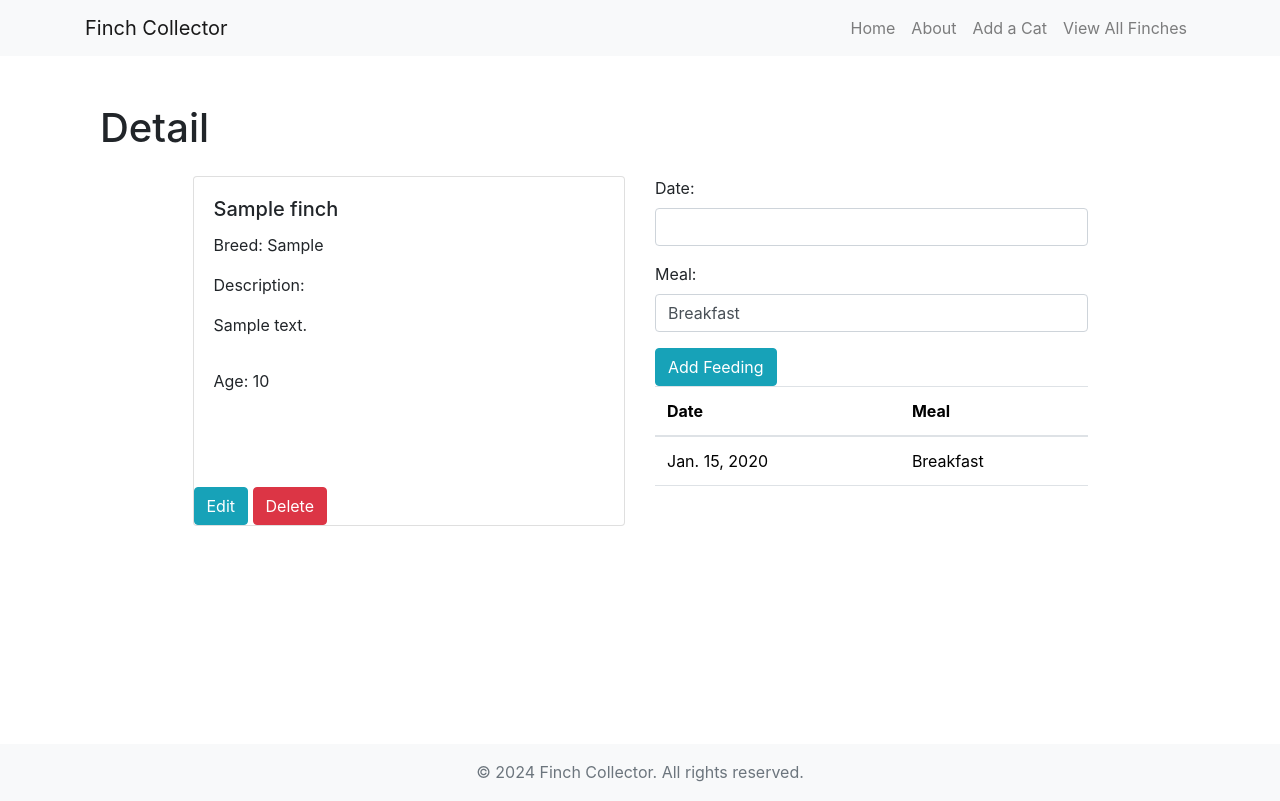
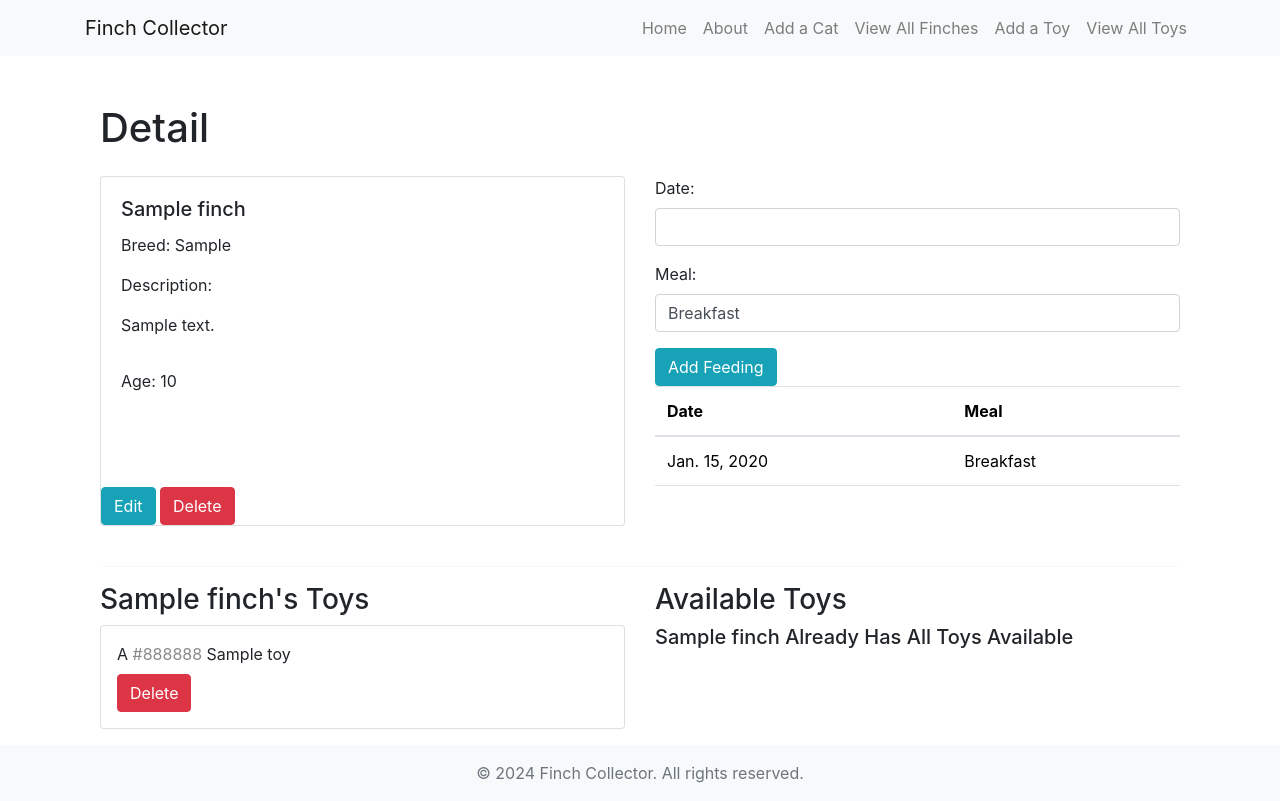
Before and after one commit to jameszhao1021/Finch-Collector, a Django app: page /finches/1/ in a window 1280 px wide. Run offline with Django 5.2, Linux system fonts and the light colour scheme; tables that the repository leaves empty hold one stand-in row (values such as "Sample post"); some libraries are stand-ins or nearby versions.

Commit message:
complete version

```diff
--- a/main_app/admin.py
+++ b/main_app/admin.py
@@ -1,6 +1,7 @@
 from django.contrib import admin
-from .models import Finch, Feeding
+from .models import Finch, Feeding, Toy
 # Register your models here.
 
 admin.site.register(Finch)
 admin.site.register(Feeding)
+admin.site.register(Toy)
--- a/main_app/models.py
+++ b/main_app/models.py
@@ -8,12 +8,22 @@ MEALS = (
     ('D', 'Dinner')
 )
 
+class Toy(models.Model):
+    name = models.CharField(max_length=200)
+    color = models.CharField(max_length=16)
+
+    def get_absolute_url(self):
+        return reverse('toys_detail', kwargs={'pk':self.id})
+
+    def __str__(self):
+        return self.name
 
 class Finch(models.Model):
     name = models.CharField(max_length=100)
     breed = models.CharField(max_length=100)
     description = models.TextField(max_length=200)
     age = models.IntegerField()
+    toys = models.ManyToManyField(Toy)
 
     def __str__(self):
         return self.name
--- a/main_app/templates/base.html
+++ b/main_app/templates/base.html
@@ -33,7 +33,13 @@
                         <a class="nav-link" href="{% url 'finches_create' %}">Add a Cat</a>
                     </li>
                     <li class="nav-item">
-                        <a class="nav-link" href="/finches">View All Finches</a>
+                        <a class="nav-link" href="{% url 'index' %}">View All Finches</a>
+                    </li>
+                    <li class="nav-item">
+                        <a class="nav-link" href="{% url 'toys_create' %}">Add a Toy</a>
+                        </li>
+                    <li class="nav-item">
+                        <a class="nav-link" href="{% url 'toys_index' %}">View All Toys</a>
                     </li>
                 </ul>
             </div>
--- a/main_app/templates/finches/detail.html
+++ b/main_app/templates/finches/detail.html
@@ -5,7 +5,7 @@
     <h1 class="mt-5">Detail</h1>
     <div class="row mt-4 justify-content-center">
 
-        <div class="col-xl-5 col-md-6 mb-4  ">
+        <div class="col-md-6 mb-4  ">
             <div class="card " style="min-height:350px;">
                 <div class="card-body d-flex flex-column ">
                     <h5 class="card-title">{{ finch.name }}</h5>
@@ -29,7 +29,7 @@
             </div>
         </div>
 
-        <div class="col-xl-5 col-md-6 mb-4 ">
+        <div class="col-md-6 mb-4 ">
             <form action = "{% url 'add_feeding' finch.id %}" method="POST">
                 {% csrf_token %}
                 <!-- Render the inputs -->
@@ -69,6 +69,57 @@
             </table>
         </div>
     </div>
+    <hr>
+<div class="row">
+  <div class="col-md-6">
+    <h3>{{ finch.name }}'s Toys</h3>
+    {% if finch.toys.count %}
+    {% for toy in finch.toys.all %}
+
+    <div class="card p-3 gap-2 mb-3">
+      <div class="card-content">
+        <span class="card-title">
+          A <span style="color: {{ toy.color }}">{{ toy.color }}</span> {{ toy.name }}
+        </span>
+      </div>
+      <div class="card-action">
+        <form action="{% url 'remove_toy' finch.id toy.id %}" method="POST">
+          {% csrf_token %}
+          <button type="submit" class="btn btn-danger">Delete</button>
+        </form>
+      </div>
+    </div>
+    {% endfor %}
+    {% else %}
+    <h5>No Toys</h5>
+    {% endif %}
+  </div>
+
+  <div class="col-md-6 ">
+    <h3>Available Toys</h3>
+    {% if available_toys.count %}
+    {% for toy in available_toys.all %}
+    <div class="card p-3 gap-2 mb-3">
+      <div class="card-content ">
+        <span class="card-title">
+          A <span style="color: {{ toy.color }}">{{ toy.color }}</span> {{ toy.name }}
+        </span>
+      </div>
+      <div class="card-action">
+        <form action="{% url 'add_toy' finch.id toy.id %}" method="POST">
+          {% csrf_token %}
+          <button type="submit" class="btn btn-info">Add</button>
+        </form>
+      </div>
+
+    </div>
+    {% endfor %}
+    {% else %}
+    <h5>{{finch.name}} Already Has All Toys Available</h5>
+    {% endif %}
+  </div>
+
+</div>
 </div>
 
 
--- a/main_app/urls.py
+++ b/main_app/urls.py
@@ -8,6 +8,14 @@ urlpatterns = [
     path('finches/<int:finch_id>/', views.finches_detail, name='detail'),
     path('finches/create/', views.FinchCreate.as_view(), name='finches_create'),
     path('finches/<int:finch_id>/add_feeding/', views.add_feeding, name='add_feeding'),
+    path('finches/<int:finch_id>/add_toy/<int:toy_id>/', views.add_toy, name='add_toy'),
+    path('finches/<int:finch_id>/remove_toy/<int:toy_id>/', views.remove_toy, name='remove_toy'),
     path('finches/<int:pk>/update/', views.FinchUpdate.as_view(), name='finches_update'),
     path('finches/<int:pk>/delete/', views.FinchDelete.as_view(), name='finches_delete'),
+    path('finches/', views.ToyList.as_view(), name = 'finches_index'),
+    path('toys/', views.ToyList.as_view(), name = 'toys_index'),
+    path('toys/<int:pk>', views.ToyDetail.as_view(), name = 'toys_detail'),
+    path('toys/create/', views.ToyCreate.as_view(), name='toys_create'),
+    path('toys/<int:pk>/update/', views.ToyUpdate.as_view(), name='toys_update'),
+    path('toys/<int:pk>/delete/', views.ToyDelete.as_view(), name='toys_delete'),
 ]
--- a/main_app/views.py
+++ b/main_app/views.py
@@ -1,7 +1,7 @@
 from django.shortcuts import render, get_object_or_404, redirect
-from django.views.generic import ListView
+from django.views.generic import ListView, DetailView
 from django.views.generic.edit import CreateView, DeleteView, UpdateView
-from .models import Finch
+from .models import Finch, Toy
 from .forms import FeedingForm
 # Create your views here.
 
@@ -21,11 +21,23 @@ def finches_index(request):
 
 def finches_detail(request, finch_id):
     finch = get_object_or_404(Finch, pk=finch_id)
+    current_toy_ids = finch.toys.all().values_list('id')
+    available_toys = Toy.objects.exclude(id__in=current_toy_ids)
     feeding_form = FeedingForm()
     return render (request, 'finches/detail.html', {
         'finch': finch,
-         "feeding_form": feeding_form
+         "feeding_form": feeding_form,
+         'available_toys': available_toys
     })
+
+def add_toy(request, finch_id, toy_id):
+    Finch.objects.get(id=finch_id).toys.add(toy_id)
+    return redirect('detail', finch_id=finch_id)
+
+def remove_toy(request, finch_id, toy_id):
+    Finch.objects.get(id=finch_id).toys.remove(toy_id)
+    return redirect('detail', finch_id=finch_id)
+
 
 class FinchCreate(CreateView):
     model = Finch
@@ -33,19 +45,33 @@ class FinchCreate(CreateView):
 
 def add_feeding(request, finch_id):
   # create a ModelForm instance using the data in request.POST
-  form = FeedingForm(request.POST)
+    form = FeedingForm(request.POST)
   # validate the form
-  if form.is_valid():
+    fields = ['breed', 'description', 'age']
 
-    new_feeding = form.save(commit=False)
-    new_feeding.finch_id = finch_id
-    new_feeding.save()
-  return redirect('detail', finch_id=finch_id)
+class FinchDelete(DeleteView):
+    model = Finch
+    success_url = '/finches'
 
 class FinchUpdate(UpdateView):
     model = Finch
     fields = ['breed', 'description', 'age']
 
-class FinchDelete(DeleteView):
-    model = Finch
-    success_url = '/finches'
+class ToyList(ListView):
+    model = Toy
+
+class ToyDetail(DetailView):
+    model = Toy
+
+class ToyCreate(CreateView):
+    model = Toy
+    fields = '__all__'
+
+
+class ToyUpdate(UpdateView):
+    model = Toy
+    fields = '__all__'
+
+class ToyDelete(DeleteView):
+    model = Toy
+    success_url = '/toys/'
```
Also changed, not shown: main_app/templates/main_app/toy_confirm_delete.html (added, +13 -0 lines), main_app/templates/main_app/toy_detail.html (added, +21 -0 lines), main_app/templates/main_app/toy_form.html (added, +24 -0 lines), main_app/templates/main_app/toy_list.html (added, +21 -0 lines), main_app/migrations/0003_toy_alter_feeding_date_finch_toys.py (added).
